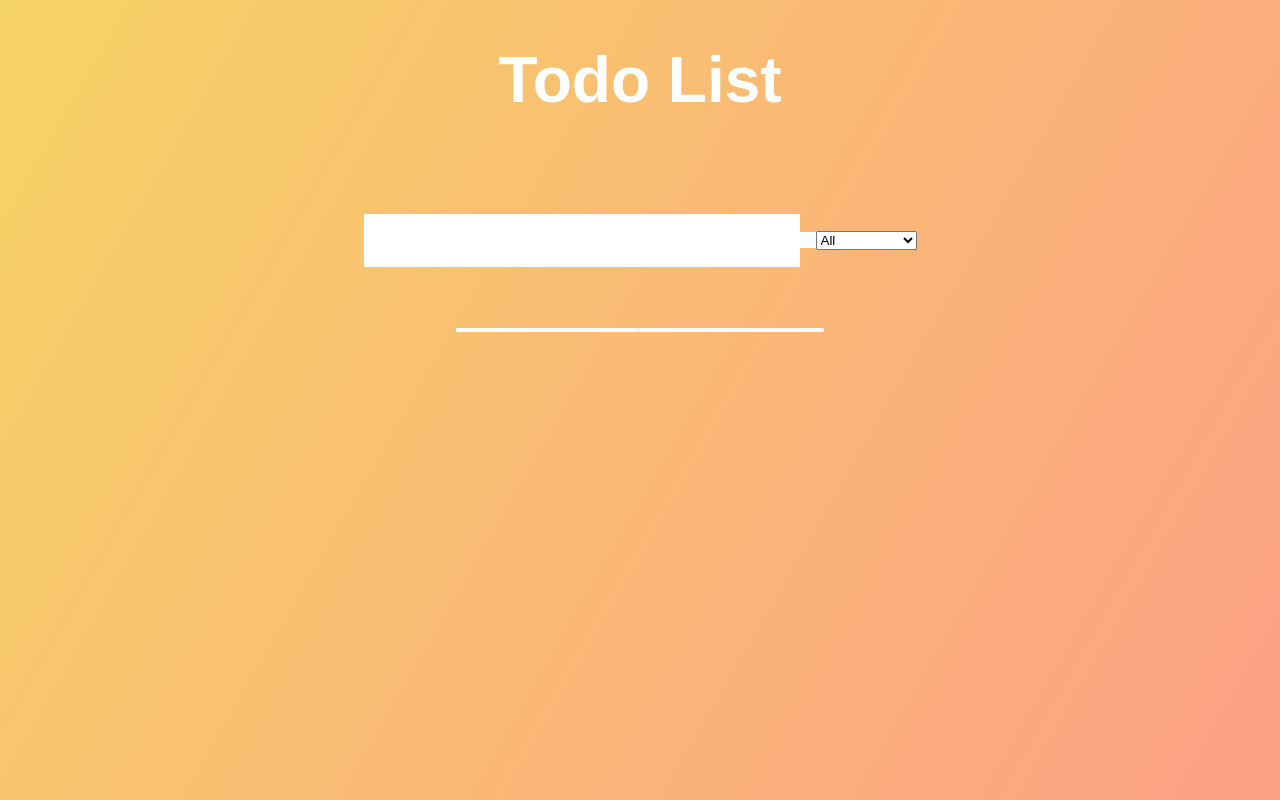
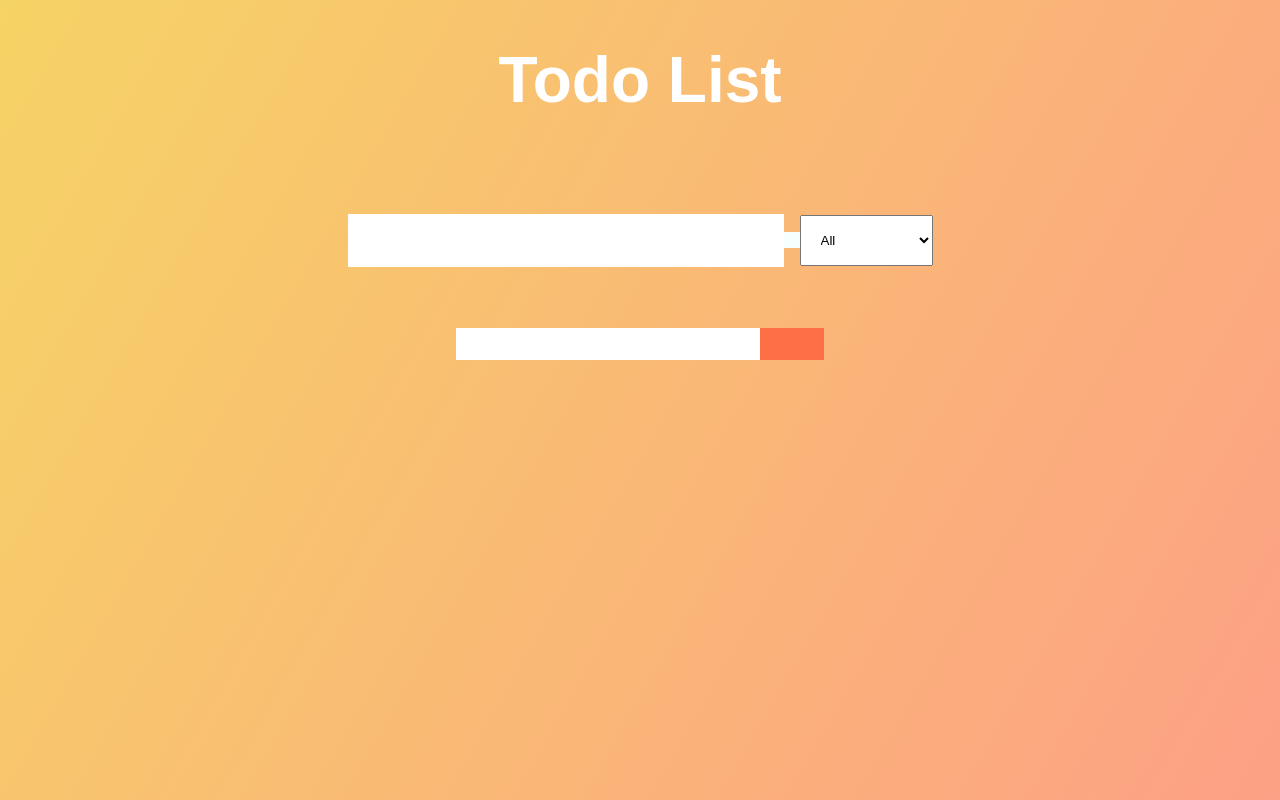
Before and after one commit to Sohailsaifi/React-ToDoList, a React (Create React App) app: page / in a window 1280 px wide. Built offline with nearby package versions, Linux system fonts and the light colour scheme.

Commit message:
New CSS added

```diff
--- a/src/App.css
+++ b/src/App.css
@@ -57,3 +57,19 @@ form button:hover {
     align-items: center;
     transition: all 1s ease;
   }
+  .filter-todo {
+    padding: 1rem;
+  }
+  .todo li {
+    flex: 1;
+  }
+
+  .trash-btn,
+  .complete-btn {
+    background: #ff6f47;
+    color: white;
+    border: none;
+    padding: 1rem;
+    cursor: pointer;
+    font-size: 1rem;
+  }
```
